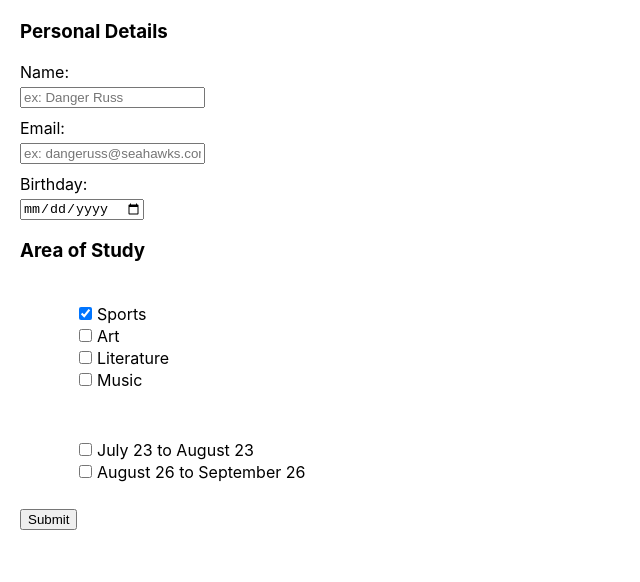
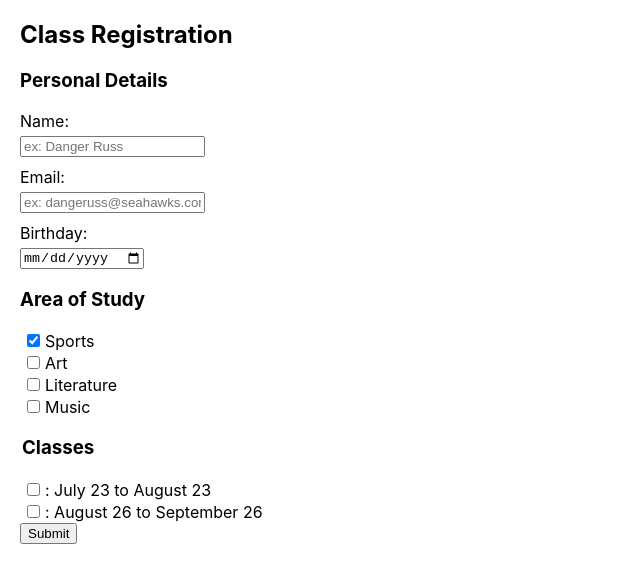
Before and after one commit to darintrimillos/ma-form-ui, a React (Create React App) app: page / in a window 1280 px wide. Both pictures are taken after a click on the checkbox "Sports". Shown: the top 582 px of the page, without its empty margins (0-640 px from the left). Built offline with nearby package versions, Linux system fonts and the light colour scheme.

Commit message:
add select classes component

```diff
--- a/src/components/Form/Form.js
+++ b/src/components/Form/Form.js
@@ -3,6 +3,7 @@ import ValidationError from '../ValidationError/ValidationError';
 import CheckboxGroup from '../CheckboxGroup/CheckboxGroup';
 import filterByDate from './filterByDate';
 import data from '../../data.json';
+import SelectClasses from '../SelectClasses/SelectClasses';
 
 function Form(props) {
   const { categories, classSchedule } = data;
@@ -49,6 +50,7 @@ function Form(props) {
 
   return (
     <form onSubmit={handleSubmit}>
+      <h2>Class Registration</h2>
       <h3>Personal Details</h3>
       <label htmlFor="name">Name:</label>
       <input
@@ -97,11 +99,7 @@ function Form(props) {
         extract="id"
       />
 
-      <CheckboxGroup
-        items={filteredClasses}
-        updateState={setSelectedClasses}
-        extract="classId"
-      />
+      <SelectClasses schedule={classSchedule} categories={categories} areaOfStudy={areaOfStudy} />
 
       <input className="submit" type="submit" value="Submit" disabled={(nameError && emailError)}/>
     </form>
--- /dev/null
+++ b/src/components/SelectClasses/SelectClasses.js
@@ -0,0 +1,120 @@
+import React, { useState, useEffect } from 'react';
+
+function SelectClasses(props) {
+  const [state, setState] = useState(() => {
+    const checkboxes = props.schedule.map(item => false);
+    return {
+      checkboxes: checkboxes,
+      areaOfStudy: [],
+      checked: []
+    }
+  });
+
+  useEffect(() => {
+    const areaOfStudy = props.areaOfStudy.filter(val => val !== null);
+    setState(prevState => {
+      return {...prevState, ...{ areaOfStudy }}
+    });
+  }, [props.areaOfStudy]);
+
+  const handleChecked = (e) => {
+    const future = state.checkboxes;
+    const checkedIndex = e.target.name;
+    const checked = []
+
+    future[checkedIndex] = !future[checkedIndex];
+
+    for (let i = 0; i < future.length; i++) {
+      if (future[i] === true) {
+        checked.push(i);
+      }
+    }
+
+    setState(prevState => {
+      return {
+        ...prevState,
+        ...{ checkboxes: future },
+        ...{ checked: checked }
+      }
+    });
+  }
+
+  const disabled = (isChecked, index) => {
+    if (isChecked) {
+      console.log('i am checked!')
+      return false;
+    }
+
+    // for (let i = 0; i < state.checked.length; i++) {
+
+    // }
+  }
+
+    // for (let i = 0; i < state.checked.length; i++) {
+    //   const checked = props.schedule[state.checked[i]];
+    // }
+
+  //   console.log('disabled', checkbox, state.checked);
+  //   if (isChecked) return false;
+
+  //   for (let i = 0; i < state.checked.length; i++) {
+
+  //     // checkbox is same category as already checked
+  //     if (state.checked.categoryId === checkbox.categoryId) {
+  //       console.log('categoryIds match')
+  //       return true;
+  //     }
+
+  //     console.log('checking times');
+  //     const { startDate, endDate } = state.checked[i];
+  //     if (startDate > checkbox.startDate) {
+  //       if (checkbox.endDate > startDate
+  //         || checkbox.endDate > endDate) return true;
+  //     } else {
+  //       if (endDate > checkbox.startDate
+  //         || endDate > checkbox.endDate) return true;
+  //     }
+  //   }
+  //   console.log('still enabled');
+
+  //   return false;
+  // }
+  // }
+
+  const noAreaOfStudy = () => props.areaOfStudy.length === 0
+    ? (<p>Select an Area of Study</p>)
+    : null;
+
+  const scheduleItems = props.schedule
+    .map((item, index) => {
+      const checkboxId = item.categoryId + '_' + item.classId;
+      return (
+        <li
+          key={index}
+          hidden={state.areaOfStudy.indexOf(item.categoryId) === -1}
+        >
+          <input
+            id={checkboxId}
+            type="checkbox"
+            value={state.checkboxes[index]}
+            name={index}
+            onChange={handleChecked}
+            disabled={disabled(state.checkboxes[index], index)}
+          />
+          <label htmlFor={checkboxId}>{ item.categoryLabel}: { item.label }</label>
+        </li>
+      )
+    });
+
+  return (
+    <fieldset>
+      <h3>Classes</h3>
+      { noAreaOfStudy() }
+      <ul>
+        { scheduleItems }
+      </ul>
+    </fieldset>
+  );
+}
+
+export default SelectClasses;
--- a/src/index.css
+++ b/src/index.css
@@ -14,12 +14,18 @@ code {
     monospace;
 }
 
+ul {
+  padding: 0;
+  margin: 0;
+}
+
 ul li {
   list-style: none;
 }
 
 fieldset {
   border: none;
+  padding: 0;
 }
 
 input[type=text], input[type=date] {
```
